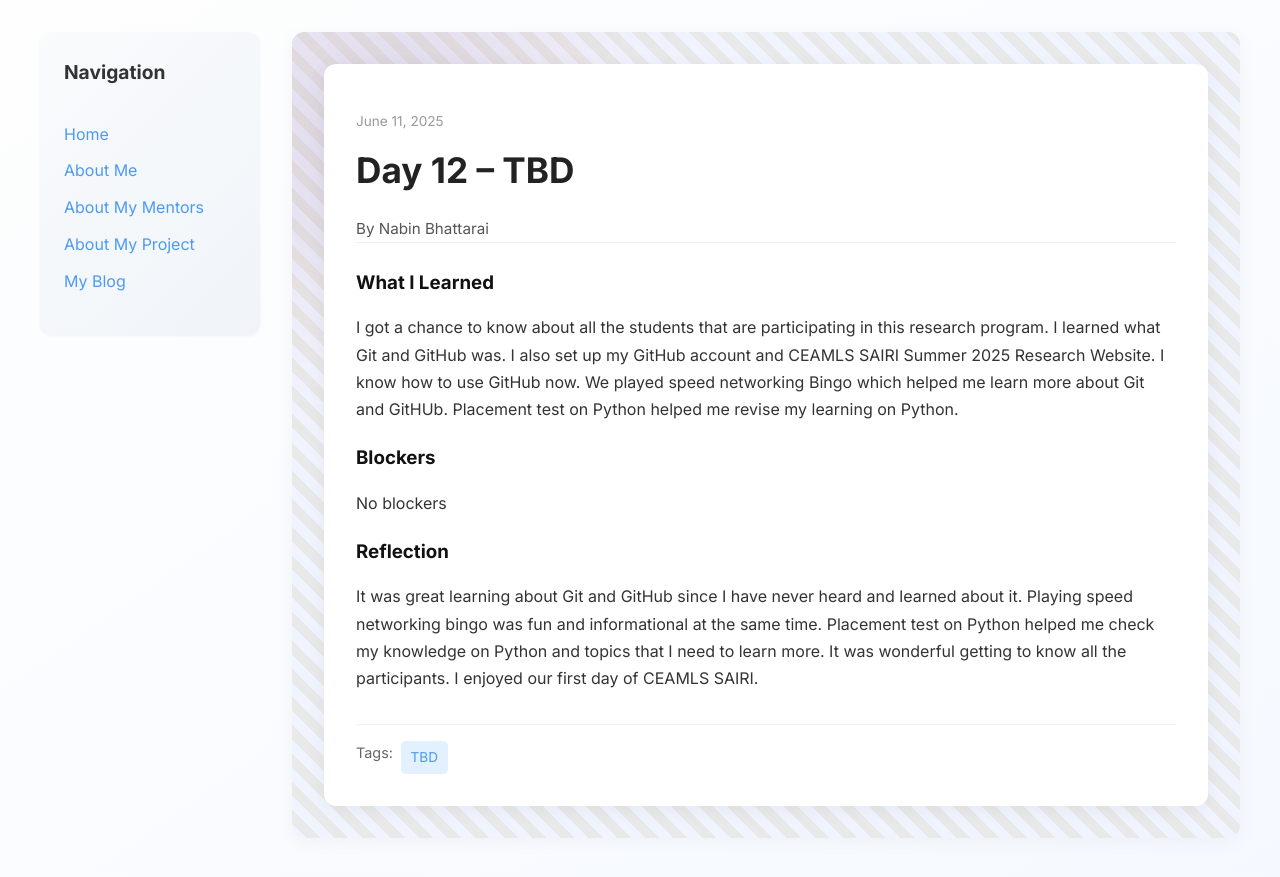
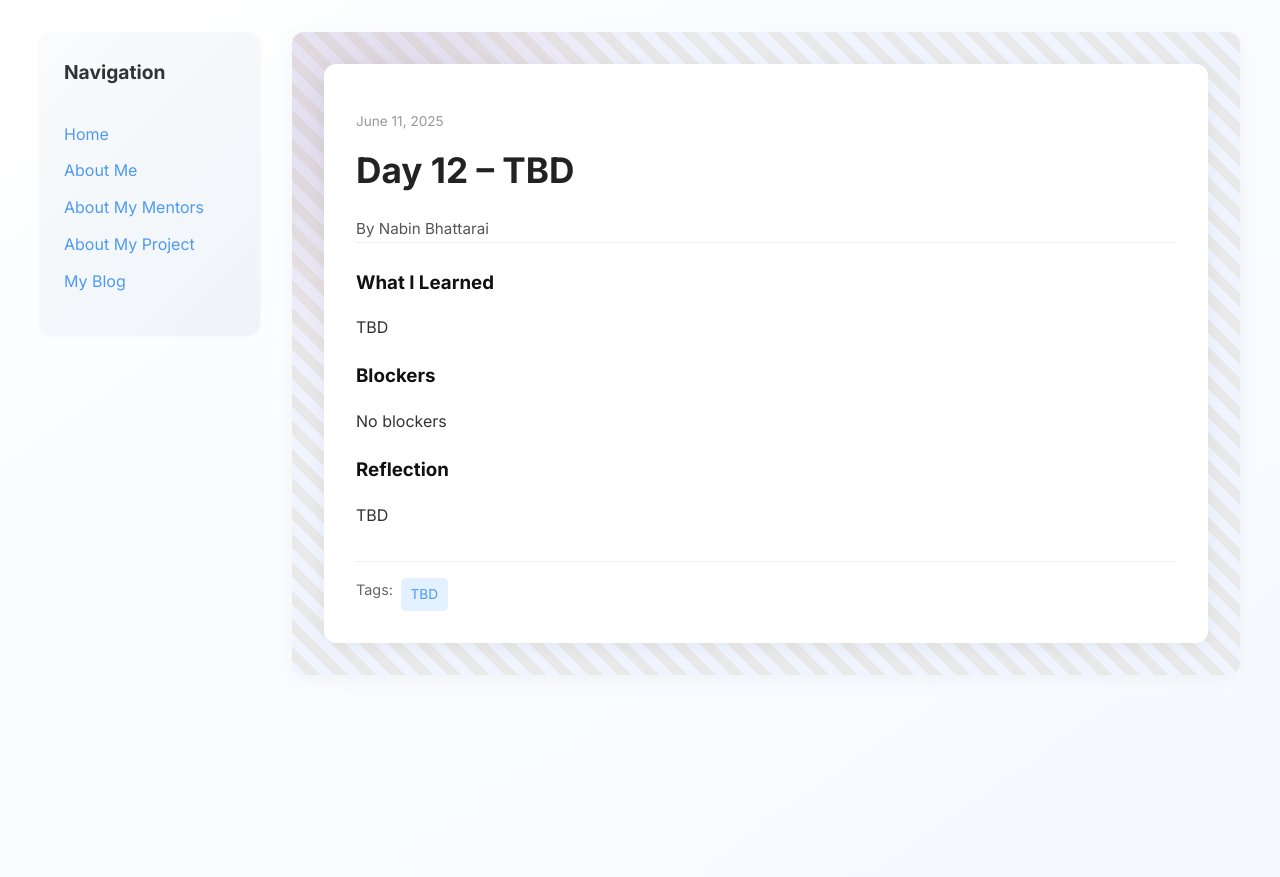
Before and after one commit to bhattarainabin2055/bhattarainabin2055.github.io, a Jekyll site: the page built from _posts/2025-06-11-day-12.md, in a window 1280 px wide. Shown: the top 877 px of the page. Built offline with Jekyll 4.4.1, drawn with Linux system fonts in a browser that asks for light colours.

Commit message:
Update 2025-06-11-day-12.md

```diff
--- a/_posts/2025-06-11-day-12.md
+++ b/_posts/2025-06-11-day-12.md
@@ -7,11 +7,11 @@ permalink: /day12.html
 tags: ["TBD"]
 
 what_i_learned: |
-  I got a chance to know about all the students that are participating in this research program. I learned what Git and GitHub was. I also set up my GitHub account and CEAMLS SAIRI Summer 2025 Research Website. I know how to use GitHub now. We played speed networking Bingo which helped me learn more about Git and GitHUb. Placement test on Python helped me revise my learning on Python.
+  TBD
 
 blockers: |
   No blockers
 
 reflection: |
-  It was great learning about Git and GitHub since I have never heard and learned about it. Playing speed networking bingo was fun and informational at the same time. Placement test on Python helped me check my knowledge on Python and topics that I need to learn more. It was wonderful getting to know all the participants. I enjoyed our first day of CEAMLS SAIRI.
+  TBD
 ---
```
